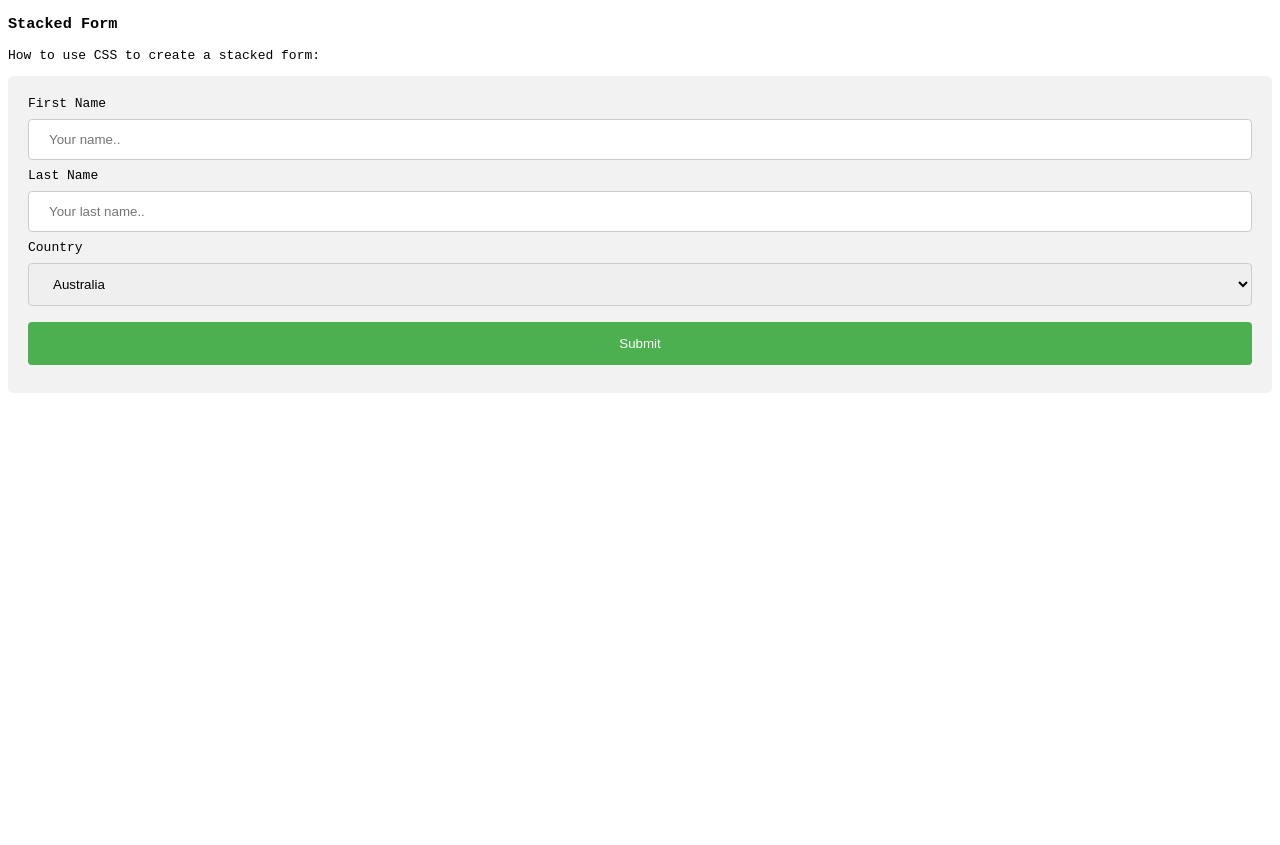
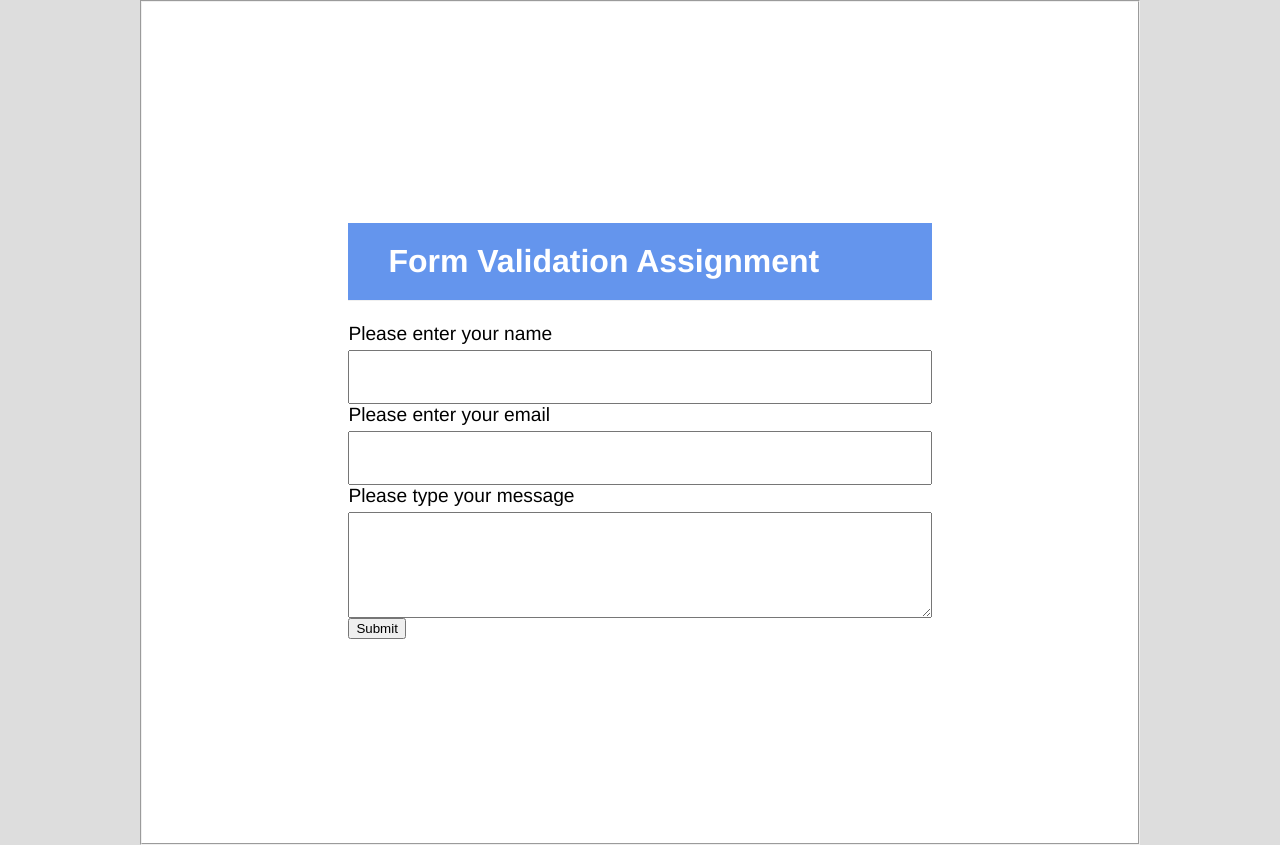
Before and after one commit to jgomez-ca/jorge-gomez-form-1526, a plain HTML site: page index.html in a window 1280 px wide. Before the commit the page ends 800 px from the top, so only its background shows below. Drawn offline with Linux system fonts and the light colour scheme; files that its build step writes are made by us from their sources.

Commit message:
MTM1526 Form Vaidation
Assignment for Client-side development Class

```diff
--- a/css/main.css
+++ b/css/main.css
@@ -1,34 +1,110 @@
-body {
-  font-family: monospace;
+/*------------------------------------------------------------
+Form Validation Project
+
+Jorge Gomez
+040993417
+20S_MTM1526 - Client-side Development
+
+Colors:
+			#DDD
+			#F5F5F5
+			#6495ED
+
+Font Family:
+			Arial, Helvetica, Helvetica Neue, sans-serif
+
+
+This CSS file is developed to fit the rubric of the assignment.
+It has 2 elements needed on the tutorial
+https://www.javascripttutorial.net/javascript-dom/javascript-form/
+
+------------------------------------------------------------*/
+
+* {
+	box-sizing: border-box;
 }
 
-input[type=text], select {
-  width: 100%;
-  padding: 12px 20px;
-  margin: 8px 0;
-  display: block;
-  border: 1px solid #ccc;
-  border-radius: 4px;
-  box-sizing: border-box;
+body {
+	background-color: #DDD;
+	font-family: 'Helvetica', sans-serif;
+	font-size: 1rem;
+	align-items: center;
+	justify-content: center;
+	min-height: 100vh;
+	margin: 0;
+	color: white;
+	display: flex;
 }
 
-input[type=submit] {
-  width: 100%;
-  background-color: #4CAF50;
-  color: white;
-  padding: 14px 20px;
-  margin: 8px 0;
-  border: none;
-  border-radius: 4px;
-  cursor: pointer;
+fieldset {
+	background-color: #ffffff;
 }
 
-input[type=submit]:hover {
-  background-color: #45a049;
+form {
+	background-color: #ffffff;
+	padding: 20%;
 }
 
-div.container {
-  border-radius: 5px;
-  background-color: #f2f2f2;
-  padding: 20px;
+h1 {
+	padding: 10%;
+	color: #ffffff;
+	border-bottom: 1px solid #f0f0f0;
+	background-color: #6495ED;
+	padding: 20px 40px;
 }
+
+form label {
+	display: block;
+	margin-bottom: 5px;
+	color: black;
+	font-size: 1.2rem;
+}
+
+form input {
+	width: 100%;
+	display: block;
+	font-family: inherit;
+	font-size: 1rem;
+	padding: 1rem;
+	width: 100%;
+}
+
+form textarea {
+	width: 100%;
+	display: block;
+	font-family: inherit;
+	font-size: 1rem;
+	padding: 1rem;
+	width: 100%;
+}
+
+/*Taken from the tutorial*/
+form input.error {
+    border-color: #e74c3c;
+}
+
+form input.success {
+    border-color: #c3e6cb;
+}
+
+/*
+*			Media Queries
+------------------------------------------------------------*/
+
+@media screen (min-width: 25rem) and (max-width: 40rem){
+	fieldset{
+		width: 320px;
+	}
+}
+
+@media screen (min-width: 40rem) and (max-width: 50rem){
+	fieldset{
+		width: 700px;
+	}
+}
+
+@media screen and (min-width: 50rem){
+	fieldset{
+		width: 1000px;
+	}
+}
--- a/index.html
+++ b/index.html
@@ -1,33 +1,37 @@
+<!--
+This academic exercise was made based on the tutorial from
+https://www.javascripttutorial.net/javascript-dom/javascript-form/
+variables, classes and others were changed to fit the assignment requirements and understand the process, construction and logic of the code
+-->
 <!DOCTYPE html>
-<html lang="en">
+<html>
 <head>
-	<meta charset="UTF-8">
-	<title>Document</title>
-	<link rel="stylesheet" href="main.css">
+    <title>Form Validation</title>
+    <link rel="stylesheet" href="css/main.css">
 </head>
 <body>
+	<fieldset>
 
-	<h3>Stacked Form</h3>
-	<p>How to use CSS to create a stacked form:</p>
+		<form action="index.html" method="post" id="contact">
 
-	<div class="container">
-		<form action="/action_page.php">
-			<label for="fname">First Name</label>
-			<input type="text" id="fname" name="firstname" placeholder="Your name..">
+			<h1>Form Validation Assignment</h1>
 
-			<label for="lname">Last Name</label>
-			<input type="text" id="lname" name="lastname" placeholder="Your last name..">
+			<label>Please enter your name</label>
+			<small></small>
+			<input type="text" id="name">
 
-			<label for="country">Country</label>
-			<select id="country" name="country">
-			  <option value="australia">Australia</option>
-			  <option value="canada">Canada</option>
-			  <option value="usa">USA</option>
-			</select>
+			<label>Please enter your email</label>
+			<small></small>
+			<input type="email" id="email">
 
-			<input type="submit" value="Submit">
+			<label>Please type your message</label>
+			<small></small>
+			<textarea id="mensaje" name="mensaje" rows="4" cols="30"></textarea>
+
+			<button type="submit" value="submit">Submit</button>
 		</form>
-	</div>
 
+	</fieldset>
+	<script src="js/main.js"></script>
 </body>
 </html>
--- a/js/main.js
+++ b/js/main.js
@@ -0,0 +1,73 @@
+//	This academic exercise was made based on the tutorial from
+//	https://www.javascripttutorial.net/javascript-dom/javascript-form/
+//	variables, classes and others were changed to fit the assignment requirements and understand the process, construction and logic of the code
+
+
+
+function error(input, message) {
+    input.className = 'mistake';
+    // Show the error message
+    const mistake = input.previousElementSibling;
+//    mistake.innerText = message;
+	document.getElementById('small').innerText = message;
+    return false;
+}
+const mistake = input.previousElementSibling;
+mistake.innerText = message;
+
+function success(input) {
+    input.className = 'success';
+    // hide the mistake message
+    const mistake = input.previousElementSibling;
+    mistake.innerText = '';
+    return true;
+}
+
+function requireValue(input, message) {
+    return input.value.trim() === '' ?
+        error(input, message) :
+        success(input);
+}
+
+function validateEmail(input) {
+    const re = /^(([^<>()\[\]\\.,;:\s@"]+(\.[^<>()\[\]\\.,;:\s@"]+)*)|(".+"))@((\[[0-9]{1,3}\.[0-9]{1,3}\.[0-9]{1,3}\.[0-9]{1,3}\])|(([a-zA-Z\-0-9]+\.)+[a-zA-Z]{2,}))$/;
+
+    return re.test(input.value.trim()) ?
+        success(input) :
+        error(input, 'Invalid email format');
+}
+
+//Gets the form from the html
+const form = document.getElementById('contact');
+
+// Gets the elements from the form
+const name = form.elements[0];
+const email = form.elements[1];
+const mensaje = form.elements[2];
+
+//Builds the object
+const requiredFields = [
+    {input: 	name,
+	 message: 	'Do not forget our name!'},
+    {input: 	email,
+	 message: 	'Afraid of sharing your email?'},
+	{input: 	mensaje,
+	 message: 	'What is your message?'}
+];
+
+
+document.addEventListener('click', (event) => {
+    // check required fields
+    let valid = true;
+    requiredFields.forEach((input) => {
+        valid = requireValue(input.input, input.message);
+    });
+    // validate email
+    if (valid) {
+        valid = validateEmail(email);
+    }
+    // stop submitting the form if the data is invalid
+    if (!valid) {
+        event.preventDefault();
+    }
+});
```
Also changed, not shown: js/main-1.js (added).
